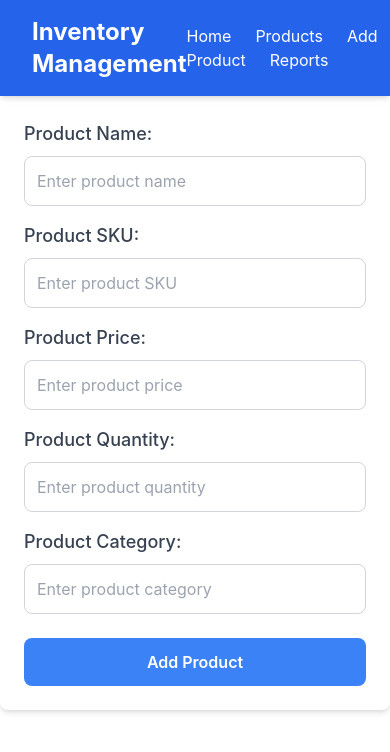
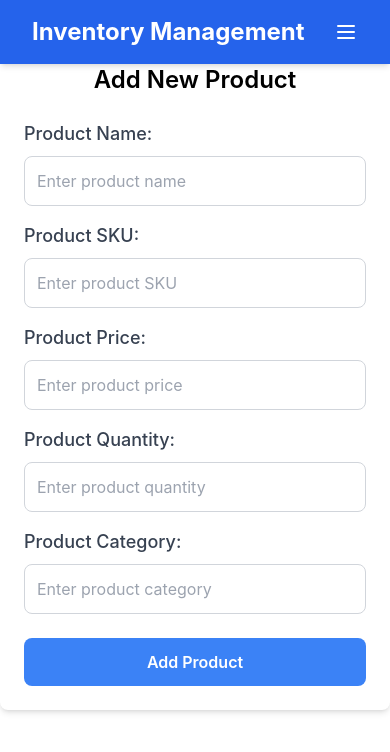
Before and after one commit to notAnotherAverageJoe/Inventory-Management-React, a React (Create React App) app in the folder client/: page /add-product in a window 390 px wide. Shown: the top 752 px of the page. Built offline with nearby package versions, Linux system fonts and the light colour scheme.

Commit message:
added hamburger nav

```diff
--- a/client/src/components/Navbar.js
+++ b/client/src/components/Navbar.js
@@ -1,13 +1,47 @@
-import React from "react";
+import React, { useState } from "react";
 import { Link } from "react-router-dom";
 
 const Navbar = () => {
+  const [isMenuOpen, setIsMenuOpen] = useState(false);
+
+  const toggleMenu = () => {
+    setIsMenuOpen(!isMenuOpen);
+  };
+
   return (
     <nav className="bg-blue-600 text-white py-4 px-8 fixed top-0 left-0 w-full z-50 shadow-md">
       <div className="max-w-screen-xl mx-auto flex justify-between items-center">
         <h1 className="text-2xl font-bold">Inventory Management</h1>
-        <div className="space-x-6">
-          <Link to="/" className="hover:text-gray-300 transition duration-200">
+        <div className="flex items-center space-x-6 lg:space-x-6">
+          {/* Hamburger menu */}
+          <button
+            onClick={toggleMenu}
+            className="lg:hidden text-white focus:outline-none"
+          >
+            <svg
+              className="w-6 h-6"
+              fill="none"
+              stroke="currentColor"
+              viewBox="0 0 24 24"
+              xmlns="http://www.w3.org/2000/svg"
+            >
+              <path
+                strokeLinecap="round"
+                strokeLinejoin="round"
+                strokeWidth="2"
+                d="M4 6h16M4 12h16M4 18h16"
+              ></path>
+            </svg>
+          </button>
+
+          {/* Navbar links */}
+          <div
+            className={`${isMenuOpen ? "block" : "hidden"} lg:flex space-x-6`}
+          >
+            <Link
+              to="/"
+              className="hover:text-gray-300 transition duration-200"
+            >
               Home
             </Link>
             <Link
@@ -30,6 +64,7 @@ const Navbar = () => {
             </Link>
           </div>
         </div>
+      </div>
     </nav>
   );
 };
```
Lines whose indentation alone changed are shown as unchanged.
